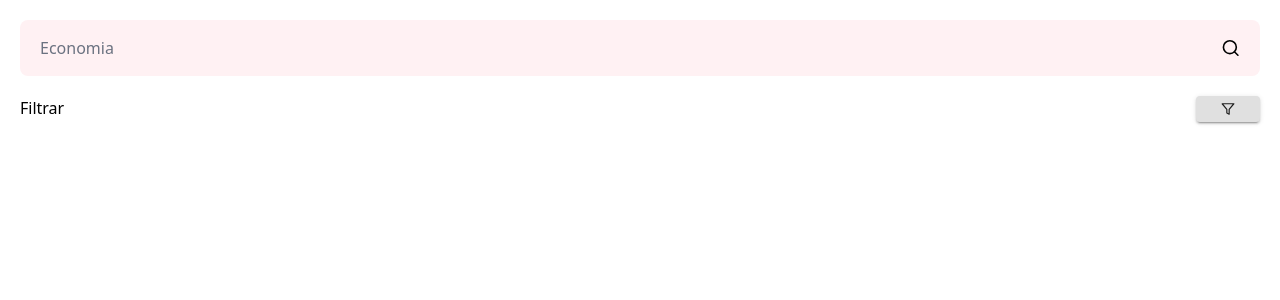
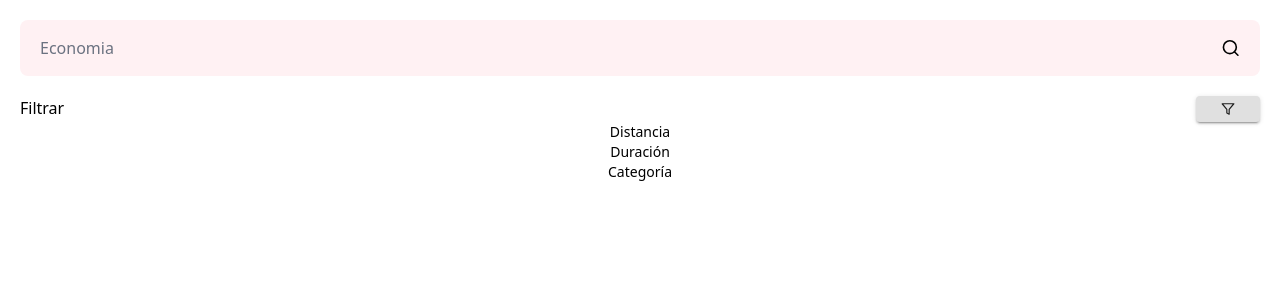
Before and after one commit to obnol/anylearn-web, a React (Create React App) app: page /search in a window 1280 px wide. Shown: the top 300 px of the page. Built offline with nearby package versions, Linux system fonts and the light colour scheme.

Commit message:
Filters WIP

```diff
--- a/src/App.jsx
+++ b/src/App.jsx
@@ -2,7 +2,7 @@ import React from 'react';
 import { Routes, Route } from 'react-router-dom';
 import { LinkedInCallback } from 'react-linkedin-login-oauth2';
 import LogIn from './app/auth/LogIn';
-import Search from './app/search/search';
+import Search from './app/search/Search';
 import Signup from './app/auth/SignUp';
 import Home from './app/home/Home';
 
--- a/src/app/search/components/filters.jsx
+++ b/src/app/search/components/filters.jsx
@@ -1,18 +1,13 @@
 import { Button } from "@material-ui/core";
 import { render } from "@testing-library/react";
 import { root } from "postcss";
-import React from "react";
+import React, { useState } from "react";
 import { FiFilter } from 'react-icons/fi';
 
 var opened = false;
 
-const Filters = () => {
-    return (
-        <div className='flex mt-5 mx-5 flex-row justify-between'>
-            <p>Filtrar</p>
-            <Button variant="contained" onClick={() => {
-                opened = !opened;
-                opened ? (
+const displayHideFilters = (display) => {
+    display ? (
         <div className='flex h-full w-full justify-center items-center'>
             <p className='font-medium text-sm text-white'>Open</p>
         </div>
@@ -21,11 +16,39 @@ const Filters = () => {
             <p className='font-medium text-sm text-white'>Closed</p>
         </div>
     )
-            }}>
+}
+
+const Filters = () => {
+    const [display, setDisplay] = useState(true);
+    return (
+        <>
+            <div className='flex mt-5 mx-5 flex-row justify-between'>
+                <p>Filtrar</p>
+                <Button variant="contained" onClick={() => setDisplay(!display)}>
                     <FiFilter />
                 </Button>
+            </div>
+            <div>
+                {
+                    display ? (
+                        <>
+                        <div className='flex h-full w-full justify-center items-center'>
+                            <p className='font-medium text-sm text-black'>Distancia</p>
+                        </div>
+                        <div className='flex h-full w-full justify-center items-center'>
+                            <p className='font-medium text-sm text-black'>Duración</p>
+                        </div>
+                        <div className='flex h-full w-full justify-center items-center'>
+                            <p className='font-medium text-sm text-black'>Categoría</p>
+                        </div>
+                        </>
+                    ) : (
+                        <></>
+                    )
+                }
+            </div>
+        </>
 
-        </div>
     );
 };
 
--- a/src/app/search/search.jsx
+++ b/src/app/search/search.jsx
@@ -1,6 +1,6 @@
 import { useEffect } from 'react';
 import SearchBar from '../home/components/SearchBar';
-import Filters from './components/filters';
+import Filters from './components/Filters';
 
 const Search = () =>
 {
```
Lines whose indentation alone changed are shown as unchanged.
